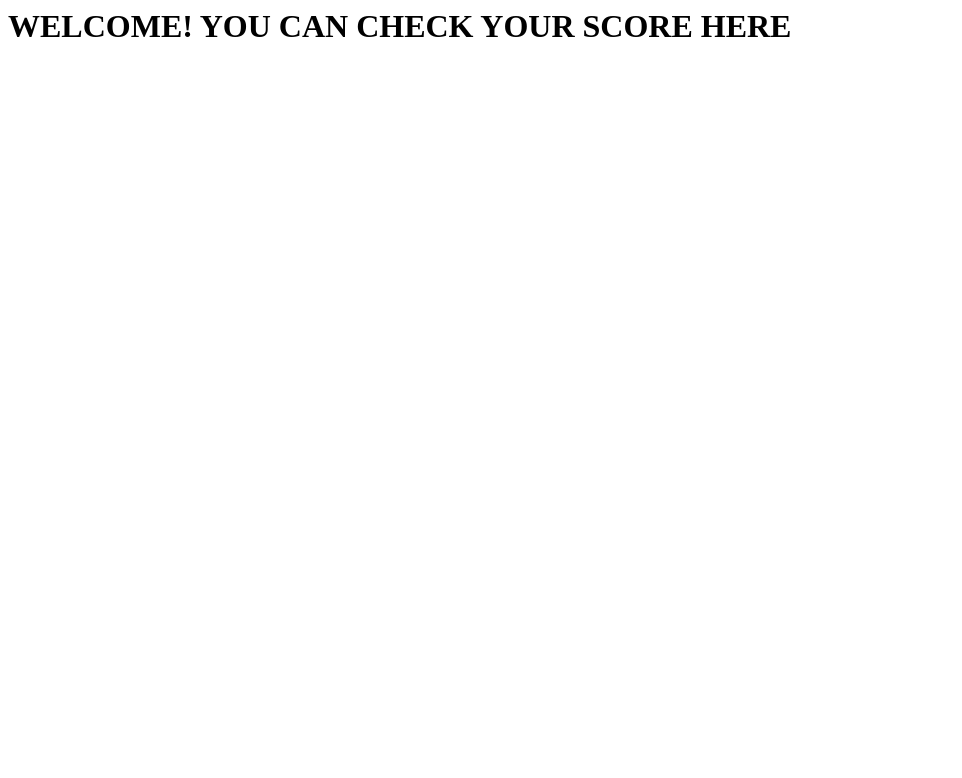
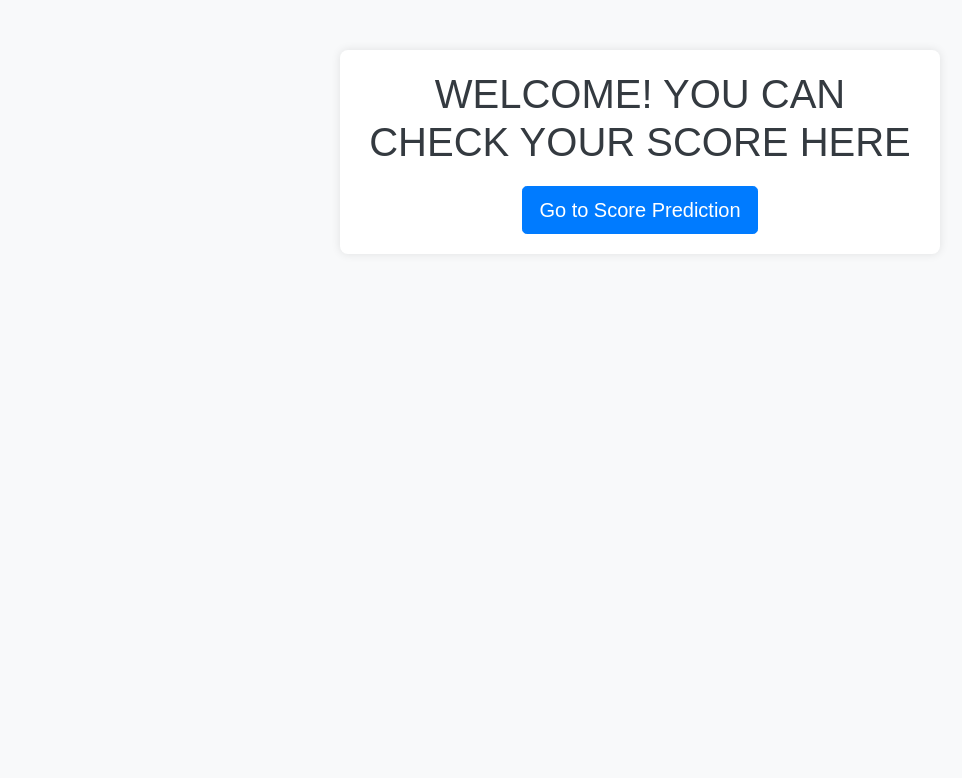
Before and after one commit to Mayur-Bk/Student-Performance-Indicator, a Flask app: page / in a window 1280 px wide. Shown: the top 778 px of the page, without its empty margins (0-962 px from the left). Run offline with Flask 3, Linux system fonts and the light colour scheme; some libraries are stand-ins or nearby versions.

Commit message:
Updated Webpage

```diff
--- a/templates/home.html
+++ b/templates/home.html
@@ -93,7 +93,7 @@
             <button type="submit" class="btn btn-primary btn-block">Predict your Maths Score</button>
         </form>
         <h2>
-            THE prediction is {{results}}
+            The prediction is {{results}}
         </h2>
     </div>
     <script src="https://code.jquery.com/jquery-3.5.1.slim.min.js"></script>
--- a/templates/index.html
+++ b/templates/index.html
@@ -1 +1,45 @@
-<h1>WELCOME! YOU CAN CHECK YOUR SCORE HERE</h1>
+<!DOCTYPE html>
+<html lang="en">
+<head>
+    <meta charset="UTF-8">
+    <meta name="viewport" content="width=device-width, initial-scale=1.0">
+    <title>Welcome to Student Exam Performance Indicator</title>
+    <link href="https://stackpath.bootstrapcdn.com/bootstrap/4.5.2/css/bootstrap.min.css" rel="stylesheet">
+    <style>
+        body {
+            background-color: #f8f9fa;
+            font-family: Arial, sans-serif;
+        }
+        .welcome-container {
+            max-width: 600px;
+            margin: 50px auto;
+            padding: 20px;
+            background-color: #ffffff;
+            box-shadow: 0 0 10px rgba(0, 0, 0, 0.1);
+            border-radius: 8px;
+            text-align: center;
+        }
+        h1 {
+            margin-bottom: 20px;
+            color: #343a40;
+        }
+        .btn-primary {
+            background-color: #007bff;
+            border-color: #007bff;
+        }
+        .btn-primary:hover {
+            background-color: #0056b3;
+            border-color: #004085;
+        }
+    </style>
+</head>
+<body>
+    <div class="welcome-container">
+        <h1>WELCOME! YOU CAN CHECK YOUR SCORE HERE</h1>
+        <a href="http://127.0.0.1:5000/predictdata" class="btn btn-primary btn-lg">Go to Score Prediction</a>
+    </div>
+    <script src="https://code.jquery.com/jquery-3.5.1.slim.min.js"></script>
+    <script src="https://cdn.jsdelivr.net/npm/@popperjs/core@2.5.2/dist/umd/popper.min.js"></script>
+    <script src="https://stackpath.bootstrapcdn.com/bootstrap/4.5.2/js/bootstrap.min.js"></script>
+</body>
+</html>
```
